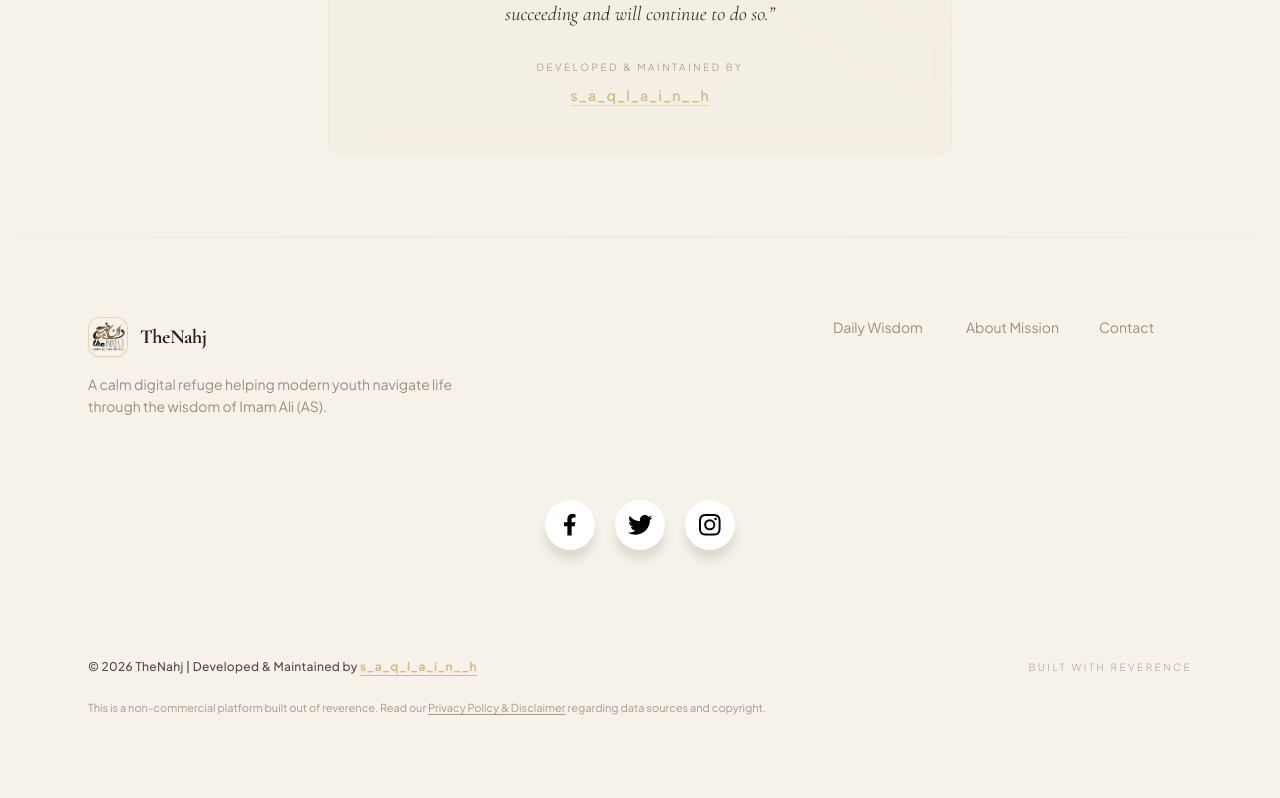
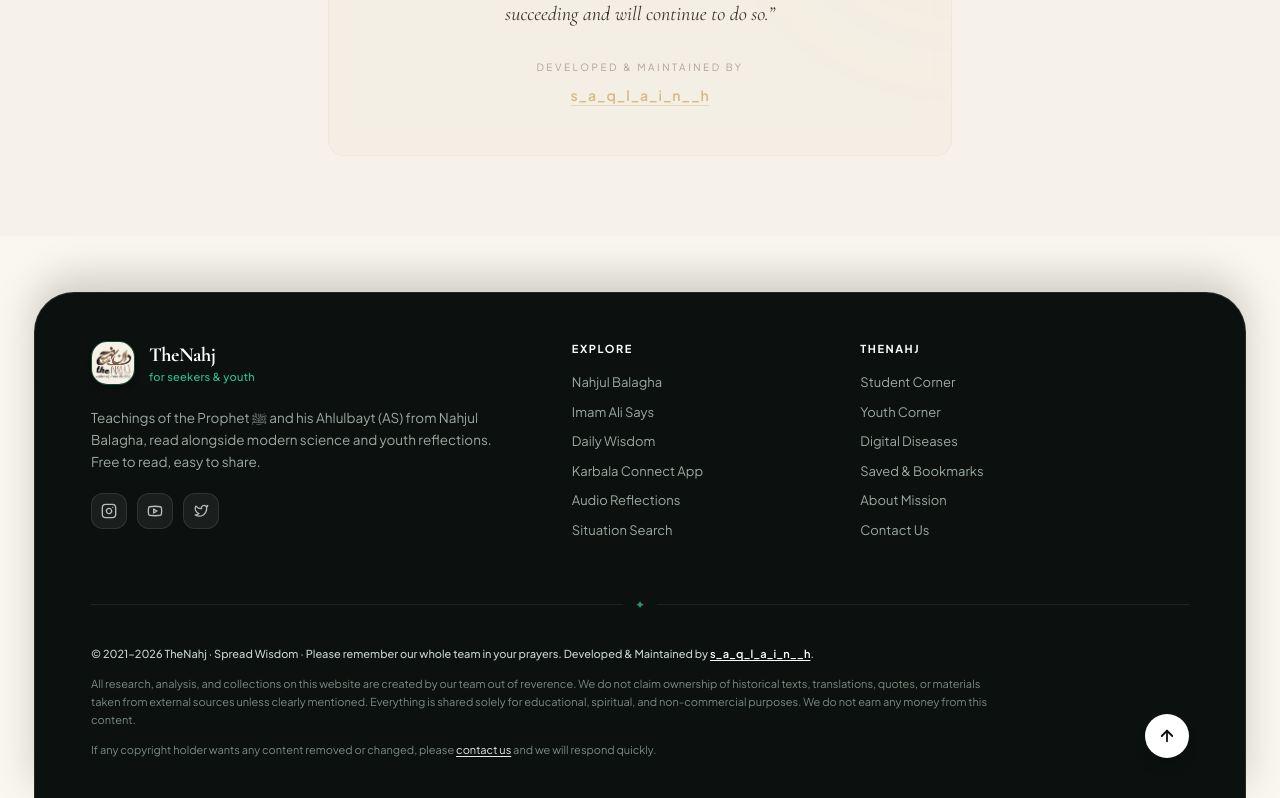
Before and after one commit to saqulainh/TheNahj, a Next.js app: page /about in a window 1280 px wide. Shown: the part 1399-2197 px from the top of the page. Built offline with nearby package versions, Linux system fonts and the light colour scheme; no server answers; a web font is replaced by a local one.

Commit message:
feat(footer): redesign footer into luxury dark rounded card with structured 3-column navigation, minimal dark social buttons, ornamental divider, and back-to-top button matching imam & science

```diff
--- a/src/components/layout/Footer.tsx
+++ b/src/components/layout/Footer.tsx
@@ -1,23 +1,26 @@
+"use client";
+
 import Link from "next/link";
 import Image from "next/image";
-import { SITE_DESCRIPTION, SITE_NAME } from "@/lib/brand";
-import { SocialLinks } from "@/components/ui/social-links";
+import { ArrowUp, Instagram, Twitter, Youtube } from "lucide-react";
+import { SITE_NAME } from "@/lib/brand";
 
-const footerLinks = [
+const defaultExploreLinks = [
+  { href: "/nahjul-balagha", label: "Nahjul Balagha" },
   { href: "/wisdom", label: "Imam Ali Says" },
-  { href: "/nahjul-balagha", label: "Nahjul Balagha" },
-  { href: "/topics", label: "Wisdom Topics" },
-  { href: "/articles", label: "Articles" },
+  { href: "/daily", label: "Daily Wisdom" },
+  { href: "/karbala-connect", label: "Karbala Connect App" },
+  { href: "/audio", label: "Audio Reflections" },
+  { href: "/situation-search", label: "Situation Search" },
+];
+
+const defaultResourceLinks = [
   { href: "/student", label: "Student Corner" },
   { href: "/youth", label: "Youth Corner" },
-  { href: "/daily", label: "Daily Wisdom" },
-  { href: "/audio", label: "Audio Reflections" },
-  { href: "/saved", label: "Saved" },
   { href: "/digital-diseases", label: "Digital Diseases" },
-  { href: "/before-you-text", label: "Before You Text" },
-  { href: "/about", label: "About" },
-  { href: "/disclaimer", label: "Privacy & Disclaimer" },
-  { href: "/contact", label: "Contact" },
+  { href: "/saved", label: "Saved & Bookmarks" },
+  { href: "/about", label: "About Mission" },
+  { href: "/contact", label: "Contact Us" },
 ];
 
 interface FooterProps {
@@ -31,81 +34,165 @@ interface FooterProps {
   links?: Array<{ label: string; href: string }>;
 }
 
-export function Footer({ socialLinks, links = footerLinks }: FooterProps) {
+export function Footer({ socialLinks, links }: FooterProps) {
+  const scrollToTop = () => {
+    window.scrollTo({ top: 0, behavior: "smooth" });
+  };
+
+  const instagramHref =
+    socialLinks?.instagram || "https://www.instagram.com/s_a_q_l_a_i_n__h?igsh=dGtvNmNodHJqNml3";
+  const twitterHref = socialLinks?.twitter || "https://twitter.com";
+  const youtubeHref = socialLinks?.youtube || "https://youtube.com";
+
   return (
-    <footer className="relative border-t border-border/20">
-      {/* Ambient top glow */}
-      <div className="pointer-events-none absolute inset-x-0 top-0 h-px bg-gradient-to-r from-transparent via-gold/15 to-transparent" />
-
-      <div className="mx-auto max-w-6xl px-4 py-16 md:px-6 md:py-20">
-        <div className="flex flex-col gap-10 md:flex-row md:justify-between">
-          <div>
-            <div className="flex items-center gap-3 mb-4">
-              <div className="relative h-10 w-10 rounded-xl overflow-hidden border border-gold/30 shadow-sm shrink-0 bg-surface">
+    <footer className="relative w-full bg-[#faf7ef] pt-8 sm:pt-14">
+      <div className="w-full max-w-[1260px] mx-auto px-3 sm:px-6">
+        {/* Dark Luxury Rounded Container matching Imam & Science */}
+        <div className="relative rounded-t-[32px] sm:rounded-t-[40px] bg-[#0c100e] text-[#e8ebe8] border border-white/10 border-b-0 px-6 sm:px-10 lg:px-14 pt-12 pb-10 shadow-[0_-15px_40px_rgba(0,0,0,0.18)]">
+          {/* Main 3-Column Grid */}
+          <div className="grid grid-cols-1 md:grid-cols-12 gap-10 lg:gap-14 pb-10">
+            {/* Column 1: Brand & Identity (5 cols on md+) */}
+            <div className="md:col-span-6 lg:col-span-5 flex flex-col items-start">
+              <div className="flex items-center gap-3.5 mb-3.5">
+                <div className="relative h-11 w-11 rounded-2xl overflow-hidden border border-emerald-500/30 bg-[#141b16] shadow-md shrink-0">
                   <Image
                     src="/thenahj-logo.jpeg"
                     alt={SITE_NAME}
                     fill
-                  sizes="40px"
+                    sizes="44px"
                     className="object-cover"
                   />
                 </div>
-              <span className="text-xl font-serif font-bold tracking-tight text-foreground">
+                <div>
+                  <span className="text-xl font-serif font-bold tracking-tight text-white block">
                     {SITE_NAME}
                   </span>
+                  <span className="text-[11px] font-medium text-emerald-400/90 tracking-wide block">
+                    for seekers &amp; youth
+                  </span>
                 </div>
-            <p className="mt-3 max-w-sm text-sm leading-relaxed text-muted/80">
-              {SITE_DESCRIPTION}
-            </p>
-          </div>
-          <nav className="grid grid-cols-2 gap-x-10 gap-y-3 sm:grid-cols-3">
-            {links.map((link) => (
-              <Link
-                key={link.href}
-                href={link.href}
-                className="text-sm text-muted/80 transition-colors duration-300 hover:text-gold-light"
-              >
-                {link.label}
-              </Link>
-            ))}
-          </nav>
               </div>
 
-        {socialLinks && (
-          <div className="mt-8 flex justify-center md:justify-start">
-            <SocialLinks
-              facebookUrl={socialLinks.facebook}
-              twitterUrl={socialLinks.twitter}
-              instagramUrl={socialLinks.instagram}
-            />
-          </div>
-        )}
+              <p className="mt-2 max-w-md text-[13.5px] leading-relaxed text-[#9caaa0]">
+                Teachings of the Prophet ﷺ and his Ahlulbayt (AS) from Nahjul Balagha, read alongside modern science and youth reflections. Free to read, easy to share.
+              </p>
 
-        <div className="mt-14 border-t border-border/10 pt-8 flex flex-col gap-6 text-muted/60">
-          <div className="flex flex-col gap-2 md:flex-row md:justify-between md:items-center">
-            <p className="text-xs font-medium tracking-wide text-foreground/80">
-              © 2026 TheNahj | Developed & Maintained by{" "}
+              {/* Minimal Dark Rounded Social Buttons */}
+              <div className="flex items-center gap-2.5 mt-5">
                 <a
-                href="https://www.instagram.com/s_a_q_l_a_i_n__h?igsh=dGtvNmNodHJqNml3"
+                  href={instagramHref}
                   target="_blank"
                   rel="noopener noreferrer"
-                className="text-gold-light font-bold hover:text-gold transition-colors duration-300 underline underline-offset-4"
+                  aria-label="Instagram"
+                  className="w-9 h-9 rounded-xl bg-white/[0.06] border border-white/10 flex items-center justify-center text-white/70 hover:text-white hover:bg-white/[0.12] hover:border-white/20 transition-all duration-200"
+                >
+                  <Instagram size={16} />
+                </a>
+                <a
+                  href={youtubeHref}
+                  target="_blank"
+                  rel="noopener noreferrer"
+                  aria-label="YouTube"
+                  className="w-9 h-9 rounded-xl bg-white/[0.06] border border-white/10 flex items-center justify-center text-white/70 hover:text-white hover:bg-white/[0.12] hover:border-white/20 transition-all duration-200"
+                >
+                  <Youtube size={16} />
+                </a>
+                <a
+                  href={twitterHref}
+                  target="_blank"
+                  rel="noopener noreferrer"
+                  aria-label="Twitter / X"
+                  className="w-9 h-9 rounded-xl bg-white/[0.06] border border-white/10 flex items-center justify-center text-white/70 hover:text-white hover:bg-white/[0.12] hover:border-white/20 transition-all duration-200"
+                >
+                  <Twitter size={15} />
+                </a>
+              </div>
+            </div>
+
+            {/* Column 2: EXPLORE (3 cols on md+) */}
+            <div className="md:col-span-3 lg:col-span-3">
+              <span className="block text-[11px] font-bold tracking-[0.14em] text-white uppercase mb-4">
+                EXPLORE
+              </span>
+              <ul className="space-y-2.5">
+                {defaultExploreLinks.map((item) => (
+                  <li key={item.href}>
+                    <Link
+                      href={item.href}
+                      className="text-[13px] text-[#9caaa0] hover:text-[#17c96b] transition-colors duration-200 block"
+                    >
+                      {item.label}
+                    </Link>
+                  </li>
+                ))}
+              </ul>
+            </div>
+
+            {/* Column 3: THENAHJ / RESOURCES (4 cols on lg+) */}
+            <div className="md:col-span-3 lg:col-span-4">
+              <span className="block text-[11px] font-bold tracking-[0.14em] text-white uppercase mb-4">
+                THENAHJ
+              </span>
+              <ul className="space-y-2.5">
+                {defaultResourceLinks.map((item) => (
+                  <li key={item.href}>
+                    <Link
+                      href={item.href}
+                      className="text-[13px] text-[#9caaa0] hover:text-[#17c96b] transition-colors duration-200 block"
+                    >
+                      {item.label}
+                    </Link>
+                  </li>
+                ))}
+              </ul>
+            </div>
+          </div>
+
+          {/* Ornamental Divider with Center Star */}
+          <div className="relative my-6 flex items-center justify-center">
+            <div className="w-full border-t border-white/[0.08]" />
+            <div className="absolute px-3 bg-[#0c100e] text-emerald-400/70 text-xs">
+              ✦
+            </div>
+          </div>
+
+          {/* Sub-Footer: Copyright, Ethics & Scroll-to-Top */}
+          <div className="pt-4 flex flex-col md:flex-row items-start md:items-end justify-between gap-6">
+            <div className="space-y-3 max-w-4xl text-[11px] leading-relaxed text-[#7a8c80]">
+              <p className="font-medium text-[#c4d1c8]">
+                © 2021–2026 {SITE_NAME} · Spread Wisdom · Please remember our whole team in your prayers. Developed &amp; Maintained by{" "}
+                <a
+                  href={instagramHref}
+                  target="_blank"
+                  rel="noopener noreferrer"
+                  className="text-white hover:text-emerald-400 font-semibold underline underline-offset-2 transition-colors"
                 >
                   s_a_q_l_a_i_n__h
                 </a>
+                .
               </p>
-            <p className="text-[10px] uppercase tracking-[0.25em] text-muted/50">
-              Built with reverence
+              <p>
+                All research, analysis, and collections on this website are created by our team out of reverence. We do not claim ownership of historical texts, translations, quotes, or materials taken from external sources unless clearly mentioned. Everything is shared solely for educational, spiritual, and non-commercial purposes. We do not earn any money from this content.
+              </p>
+              <p>
+                If any copyright holder wants any content removed or changed, please{" "}
+                <Link href="/contact" className="underline underline-offset-2 text-white/90 hover:text-emerald-400 transition-colors">
+                  contact us
+                </Link>{" "}
+                and we will respond quickly.
               </p>
             </div>
-          <div className="flex flex-col gap-3 max-w-4xl text-[11px] leading-relaxed font-light text-muted/70">
-            <p>
-              This is a non-commercial platform built out of reverence. Read our{" "}
-              <Link href="/disclaimer" className="underline underline-offset-2 hover:text-gold transition-colors">
-                Privacy Policy & Disclaimer
-              </Link>{" "}
-              regarding data sources and copyright.
-            </p>
+
+            {/* Back to Top Button */}
+            <button
+              type="button"
+              onClick={scrollToTop}
+              aria-label="Scroll back to top"
+              className="w-11 h-11 rounded-full bg-white text-[#0c100e] flex items-center justify-center shadow-lg hover:bg-emerald-400 hover:text-black hover:scale-105 active:scale-95 transition-all duration-200 shrink-0 self-end md:self-auto cursor-pointer"
+              title="Back to top"
+            >
+              <ArrowUp size={18} strokeWidth={2.4} />
+            </button>
           </div>
         </div>
       </div>
```
Lines whose indentation alone changed are shown as unchanged.
